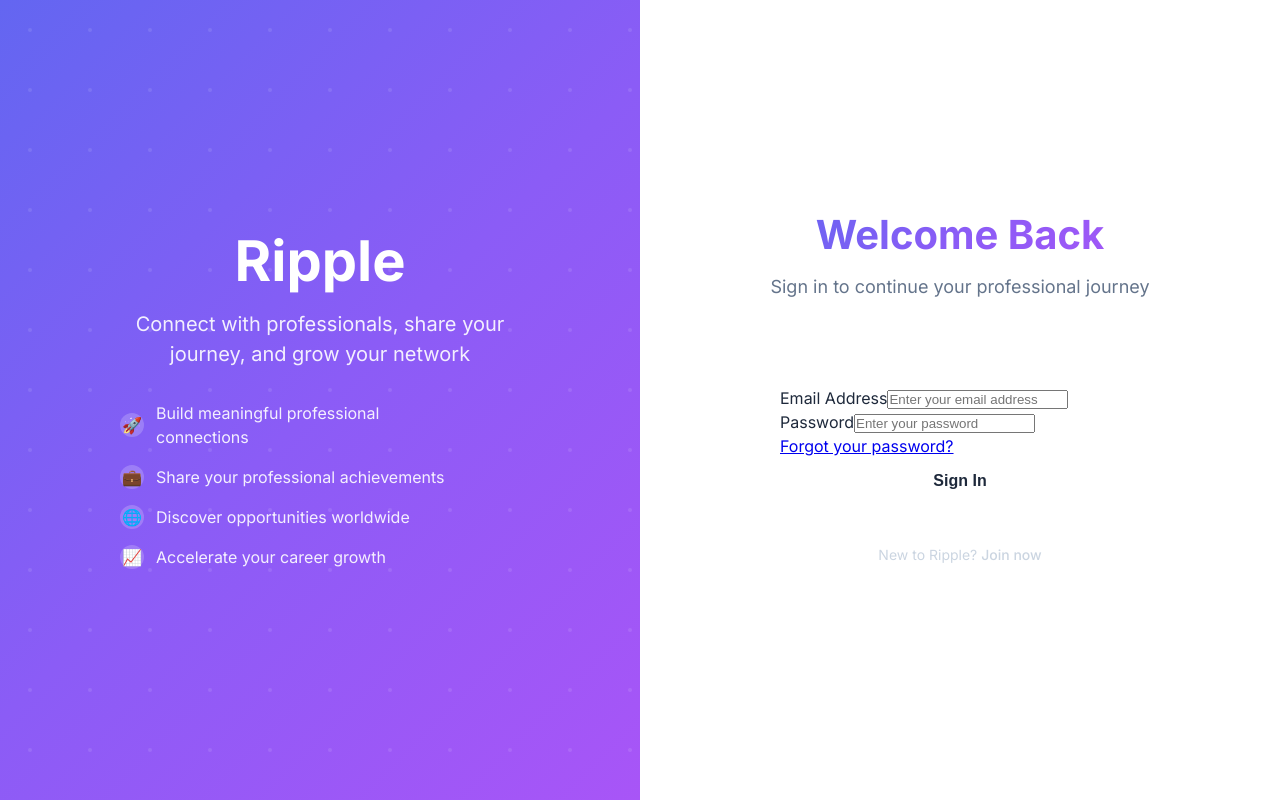
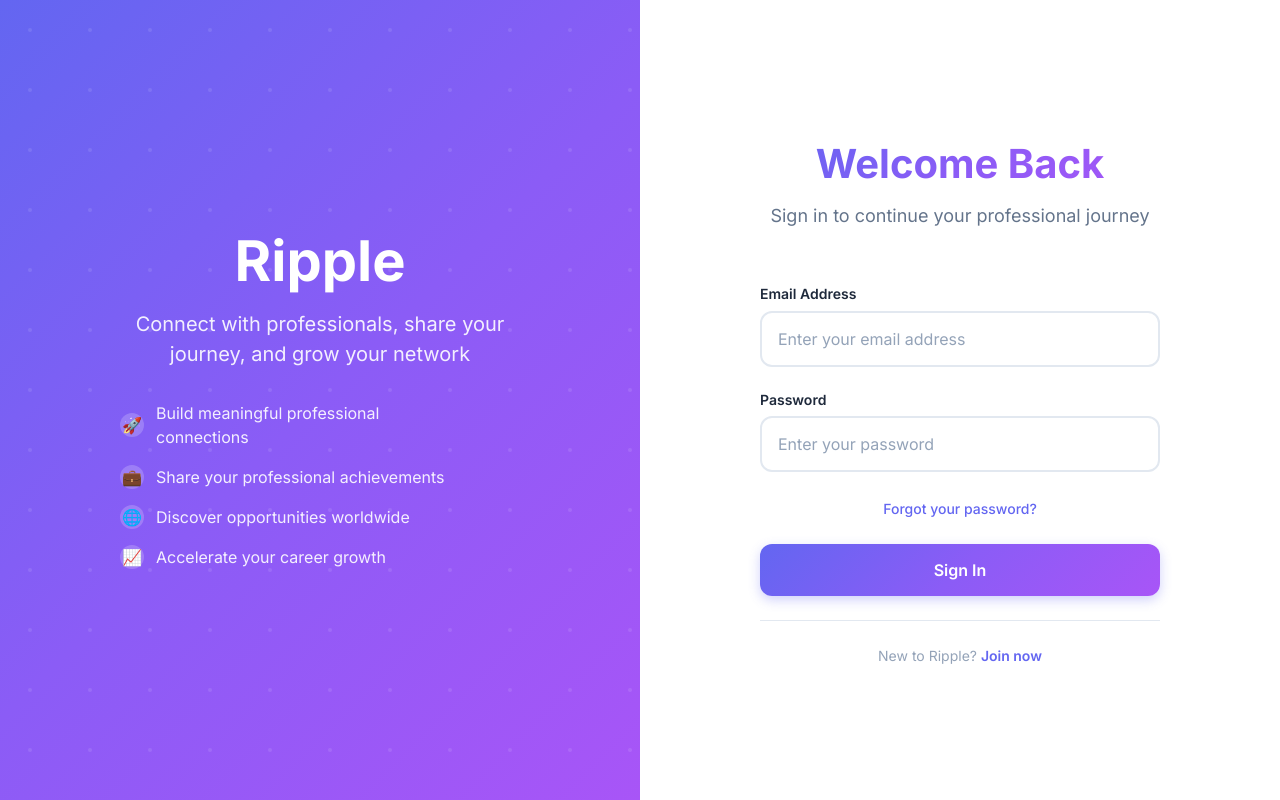
Before and after one commit to Stella-Achar-Oiro/ripple, a Next.js app in the folder frontend/: page / in a window 1280 px wide. Built offline with nearby package versions, Linux system fonts and the light colour scheme; no server answers.

Commit message:
style: modernize login form with purple theme and enhanced interactions

```diff
--- a/frontend/components/Auth/LoginForm.module.css
+++ b/frontend/components/Auth/LoginForm.module.css
@@ -1,39 +1,131 @@
 .loginForm {
-  padding: 30px 20px;
+  padding: 0;
+}
+
+.errorMessage {
+  background: var(--error-light);
+  border: 1px solid var(--error);
+  color: var(--error);
+  padding: var(--spacing-md);
+  border-radius: var(--radius-md);
+  margin-bottom: var(--spacing-lg);
+  font-size: 14px;
+  display: flex;
+  align-items: center;
+  gap: var(--spacing-sm);
+}
+
+.errorMessage::before {
+  content: '⚠️';
+}
+
+.formGroup {
+  margin-bottom: var(--spacing-xl);
+}
+
+.formLabel {
+  display: block;
+  margin-bottom: var(--spacing-sm);
+  font-weight: 600;
+  font-size: 14px;
+  color: var(--text-primary);
+  line-height: 1.25;
+}
+
+.formInput {
+  width: 100%;
+  padding: var(--spacing-lg);
+  border: 2px solid var(--border);
+  border-radius: var(--radius-lg);
+  font-size: 16px;
+  font-family: inherit;
+  background: var(--card);
+  color: var(--text-primary);
+  transition: all 0.15s ease-in-out;
+}
+
+.formInput:focus {
+  border-color: var(--primary-purple);
+  outline: none;
+  box-shadow: 0 0 0 3px rgba(99, 102, 241, 0.1);
+  transform: translateY(-1px);
+}
+
+.formInput::placeholder {
+  color: var(--text-muted);
 }
 
 .btnLogin {
   width: 100%;
-  background-color: var(--primary-navy);
-  color: var(--white);
+  background: var(--purple-gradient);
+  color: white;
   border: none;
-  border-radius: 8px;
-  padding: 14px;
+  border-radius: var(--radius-lg);
+  padding: var(--spacing-lg);
   font-size: 16px;
   font-weight: 600;
+  font-family: inherit;
   cursor: pointer;
-  transition: background-color 0.3s;
-  margin-bottom: 20px;
+  transition: all 0.15s ease-in-out;
+  margin-bottom: var(--spacing-xl);
+  min-height: 52px;
+  display: flex;
+  align-items: center;
+  justify-content: center;
+  box-shadow: 0 4px 12px rgba(99, 102, 241, 0.3);
 }
 
 .btnLogin:hover {
-  background-color: var(--secondary-navy);
+  transform: translateY(-2px);
+  box-shadow: 0 8px 24px rgba(99, 102, 241, 0.4);
+}
+
+.btnLogin:active {
+  transform: translateY(0);
+  box-shadow: 0 2px 8px rgba(99, 102, 241, 0.3);
+}
+
+.btnLogin:disabled {
+  opacity: 0.6;
+  cursor: not-allowed;
+  transform: none;
+  box-shadow: 0 4px 12px rgba(99, 102, 241, 0.3);
+}
+
+.forgotPassword {
+  text-align: center;
+  margin-bottom: var(--spacing-xl);
+}
+
+.forgotPasswordLink {
+  color: var(--primary-purple);
+  text-decoration: none;
+  font-size: 14px;
+  font-weight: 500;
+  transition: color 0.15s ease-in-out;
+}
+
+.forgotPasswordLink:hover {
+  color: var(--primary-purple-hover);
+  text-decoration: underline;
 }
 
 .loginFooter {
   text-align: center;
-  padding-top: 20px;
-  border-top: 1px solid var(--border-gray);
-  color: var(--text-light);
+  padding-top: var(--spacing-xl);
+  border-top: 1px solid var(--border);
+  color: var(--text-muted);
   font-size: 14px;
 }
 
 .loginLink {
-  color: var(--primary-navy);
+  color: var(--primary-purple);
   text-decoration: none;
-  font-weight: 500;
+  font-weight: 600;
+  transition: color 0.15s ease-in-out;
 }
 
 .loginLink:hover {
+  color: var(--primary-purple-hover);
   text-decoration: underline;
 }
```
